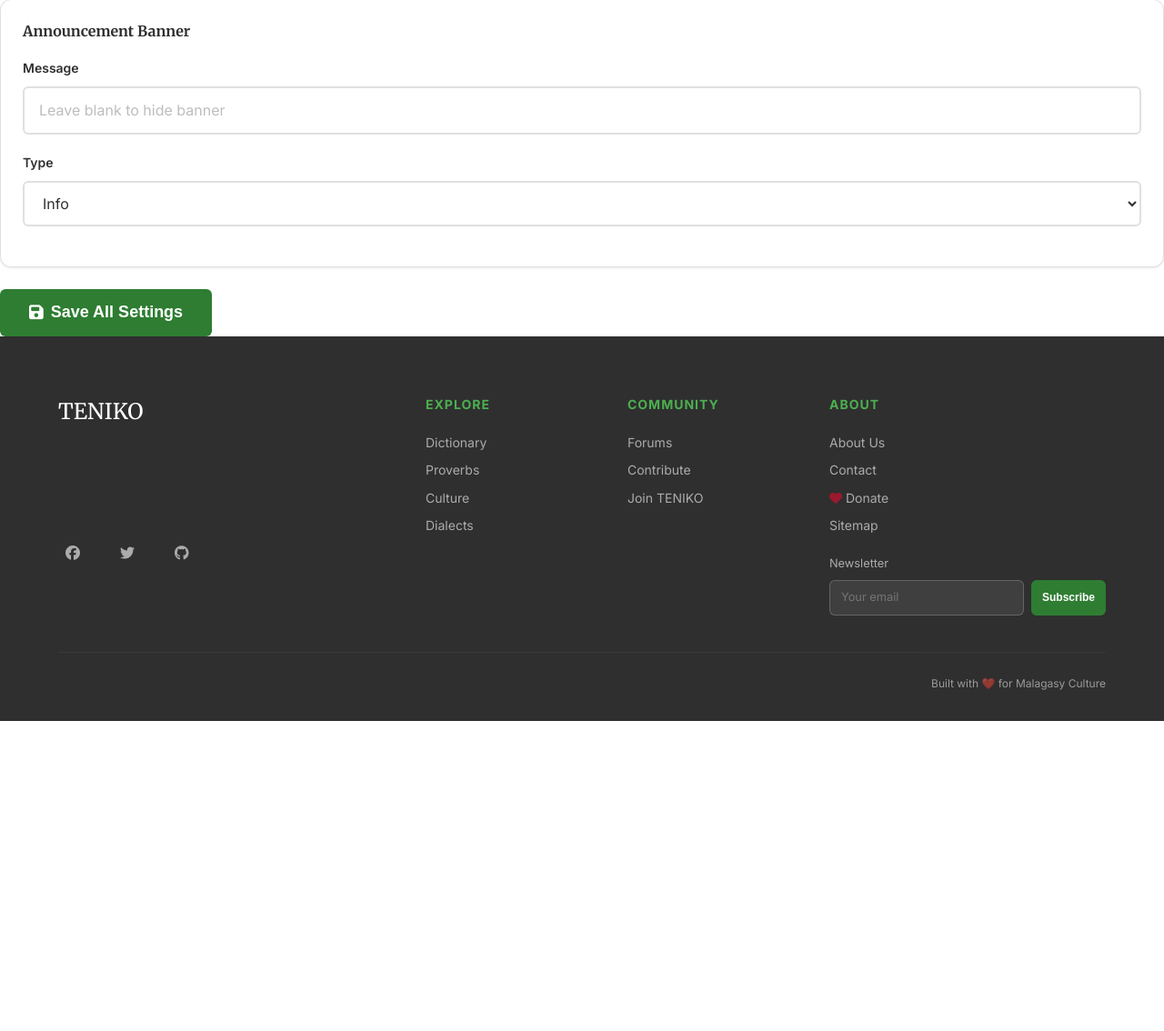
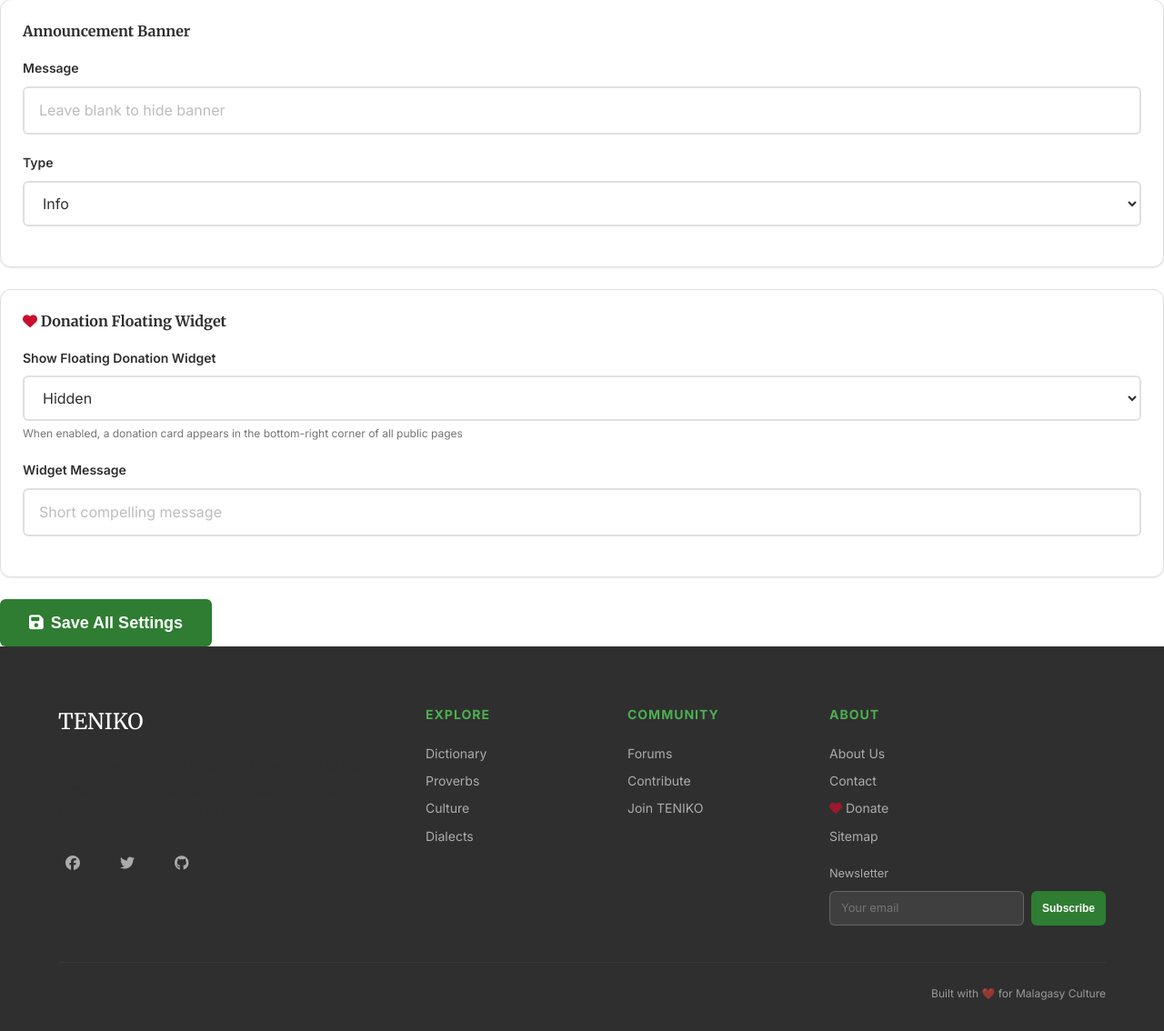
Before and after one commit to tsilizydan/tllc2026-TENIKO, a PHP site: template app/Views/admin/settings.php in a window 1280 px wide. Shown: the part 749-1883 px from the top of the page at 91% size. Before the commit the page ends 1542 px from the top, so only its background shows below. Run offline with PHP 8.4, Linux system fonts and the light colour scheme; the template is opened without the code that fills it, so the values that code supplies are empty.

Commit message:
Update settings.php

```diff
--- a/app/Views/admin/settings.php
+++ b/app/Views/admin/settings.php
@@ -47,5 +47,22 @@ $csrfToken = \App\Core\CSRF::generate(); ?>
       </div>
     </div>
   </div>
+  <div class="card" style="margin-bottom:1.5rem">
+    <div class="card__body">
+      <h2 style="font-size:1rem;margin-bottom:1.25rem"><i class="fa fa-heart" style="color:var(--clr-accent)"></i> Donation Floating Widget</h2>
+      <div class="form-group">
+        <label class="form-label">Show Floating Donation Widget</label>
+        <select name="settings[donate_float_enabled]" class="form-control">
+          <option value="0" <?= ($settings['donate_float_enabled'] ?? '0') === '0' ? 'selected' : '' ?>>Hidden</option>
+          <option value="1" <?= ($settings['donate_float_enabled'] ?? '0') === '1' ? 'selected' : '' ?>>Visible to all visitors</option>
+        </select>
+        <span class="form-hint">When enabled, a donation card appears in the bottom-right corner of all public pages</span>
+      </div>
+      <div class="form-group">
+        <label class="form-label">Widget Message</label>
+        <input type="text" name="settings[donate_float_message]" class="form-control" value="<?= e($settings['donate_float_message'] ?? 'Help us preserve Malagasy language & culture!') ?>" placeholder="Short compelling message">
+      </div>
+    </div>
+  </div>
   <button type="submit" class="btn btn-primary btn-lg"><i class="fa fa-save"></i> Save All Settings</button>
 </form>
```
